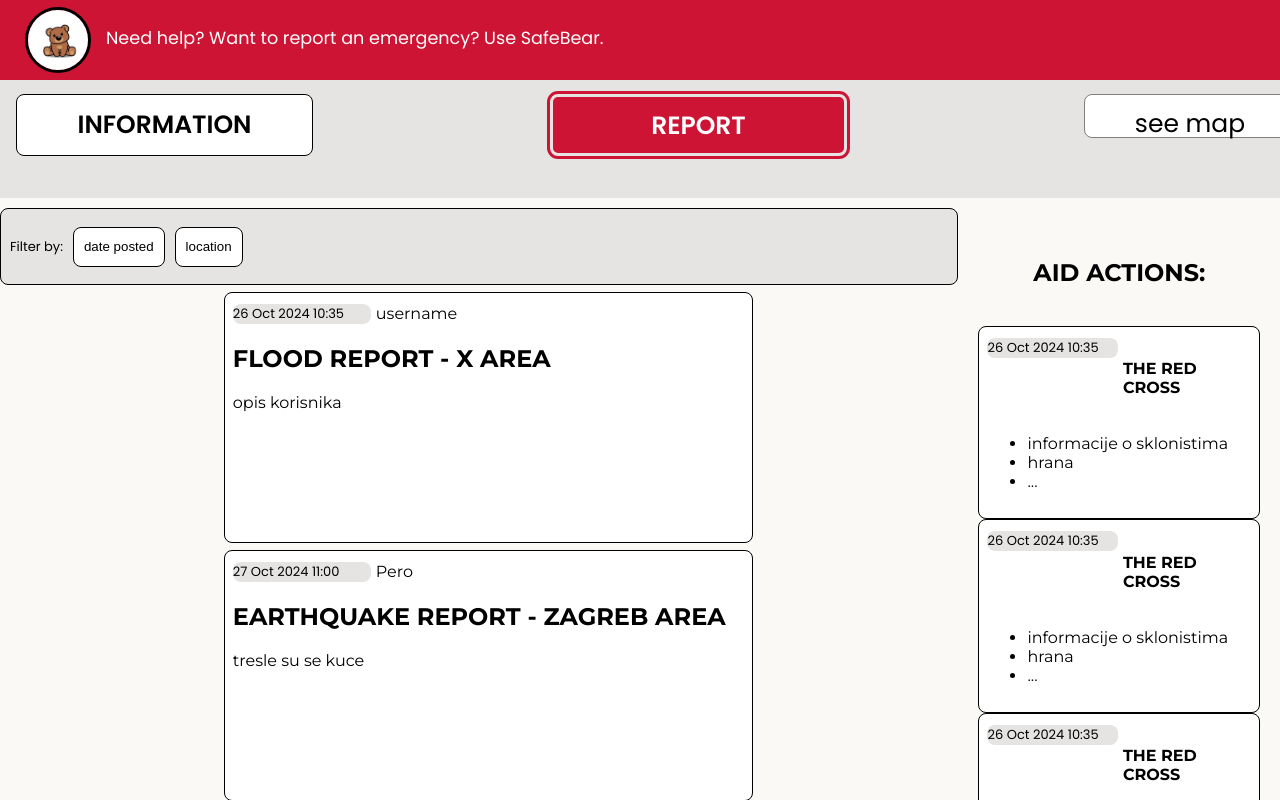
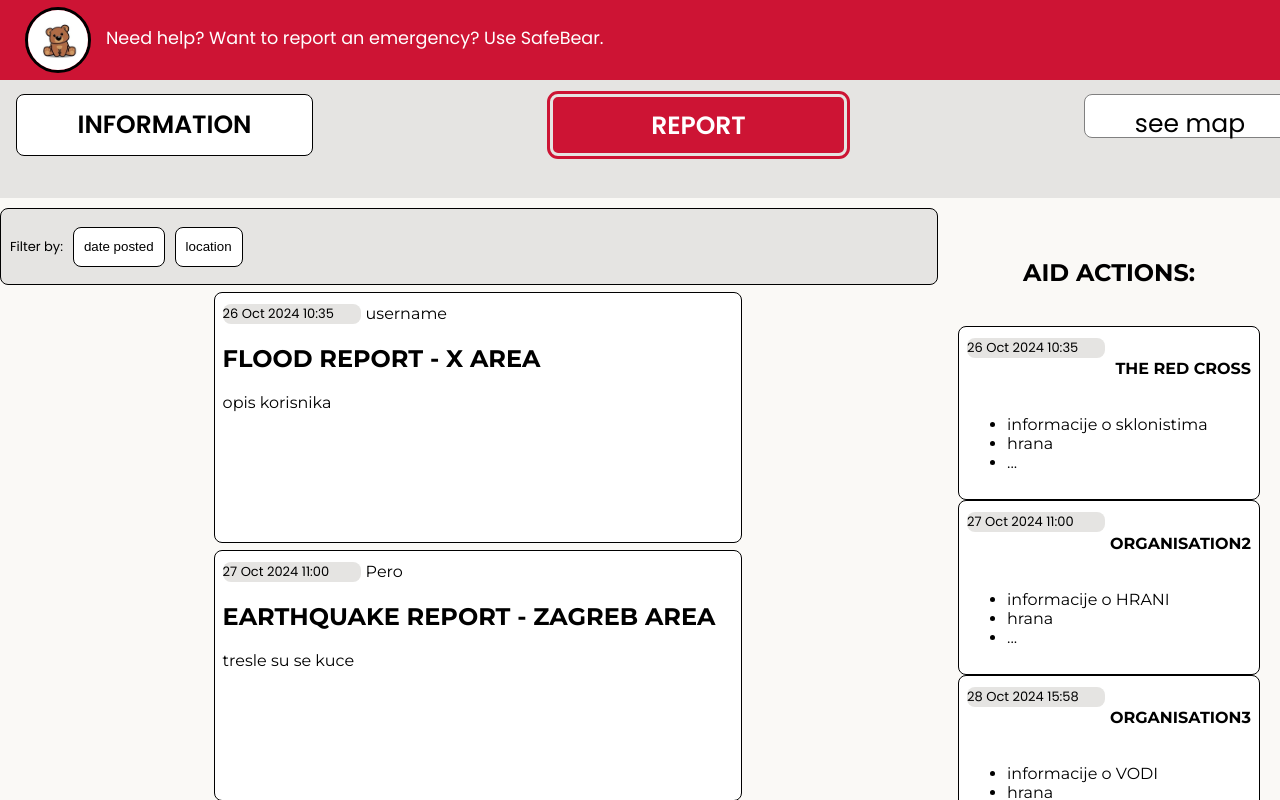
Before and after one commit to IvanPastorcic/LeteciMedvjedici, a React (Create React App) app in the folder IzvorniKod/: page /home in a window 1280 px wide. Shown: the top 800 px of the page. Built offline with nearby package versions, Linux system fonts and the light colour scheme.

Commit message:
put aid action in list

```diff
--- a/IzvorniKod/src/components/AidActions/AidActions.js
+++ b/IzvorniKod/src/components/AidActions/AidActions.js
@@ -1,18 +1,25 @@
 //import { BrowserRouter as Router, Route, Routes} from "react-router-dom";
 
-const AidActions = () => {
+const AidActions = (props) => {
+
+    const aids = props.aids;
+    console.log(props, aids);
+
     return (
-
+        <div>
+            {aids.map((aid)=>(
                 <div className="AidActionItem">
                     <div className="AidDateName">
-                <text className="aid-date">26 Oct 2024 10:35</text>
-                <h4>THE RED CROSS</h4>
+                        <text className="aid-date">{aid.date}</text>
+                        <h4>{aid.organisationName}</h4>
                     </div>
                         <ul>
-                <li>informacije o sklonistima</li>
+                        <li>{aid.aidInfo}</li>
                         <li>hrana</li>
                         <li>...</li>
                         </ul>
+                </div>
+            ))}
         </div>
 
      );
--- a/IzvorniKod/src/pages/HomePage/HomePage.js
+++ b/IzvorniKod/src/pages/HomePage/HomePage.js
@@ -17,9 +17,13 @@ const HomePage = () => {
         {date : "26 Oct 2024 10:35", username: "username", disasterType: "FLOOD", area: "X", description: "opis korisnika"},
         {date : "27 Oct 2024 11:00", username: "Pero", disasterType: "EARTHQUAKE", area: "ZAGREB", description: "tresle su se kuce"},
         {date : "28 Oct 2024 15:58", username: "User123", disasterType: "FIRE", area: "OSIJEK", description: "istocna strana"}
-    ]
+    ])
 
-    )
+    const [aids, setAids] = useState([
+        {date : "26 Oct 2024 10:35", organisationName: "THE RED CROSS", aidInfo: "informacije o sklonistima"},
+        {date : "27 Oct 2024 11:00", organisationName: "ORGANISATION2", aidInfo: "informacije o HRANI"},
+        {date : "28 Oct 2024 15:58", organisationName: "ORGANISATION3", aidInfo: "informacije o VODI"}
+    ])
 
     const navigate = useNavigate();
 
@@ -72,9 +76,7 @@ const HomePage = () => {
                         <div className="RightSection">
                             <h2>AID ACTIONS:</h2>
                             <br />
-                            <AidActions/>
-                            <AidActions/>
-                            <AidActions/>
+                            <AidActions aids={aids}/>
                         </div>
 
                     </div>
```
Lines whose indentation alone changed are shown as unchanged.
